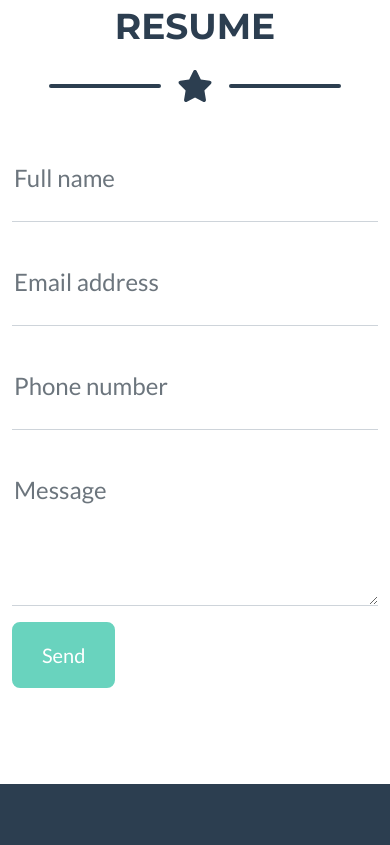
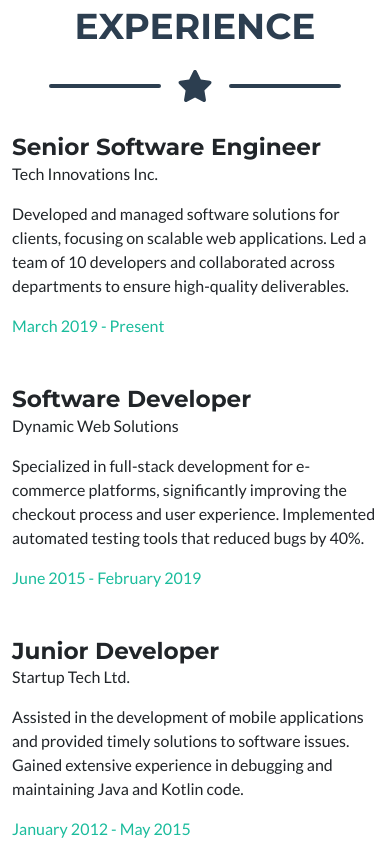
Before and after one commit to ParkerMillerBusiness/ParkerMillerBusiness.github.io, a plain HTML site: page index.html in a window 390 px wide. Shown: the part 3640-4485 px from the top of the page. Drawn offline with nearby package versions, Linux system fonts and the light colour scheme.

Commit message:
Update index.html

```diff
--- a/index.html
+++ b/index.html
@@ -27,7 +27,7 @@
                 </button>
                 <div class="collapse navbar-collapse" id="navbarResponsive">
                     <ul class="navbar-nav ms-auto">
-                        <li class="nav-item mx-0 mx-lg-1"><a class="nav-link py-3 px-0 px-lg-3 rounded" href="#portfolio">Portfolio</a></li>
+                        <li class="nav-item mx-0 mx-lg-1"><a class="nav-link py-3 px-0 px-lg-3 rounded" href="#portfolio">Projects</a></li>
                         <li class="nav-item mx-0 mx-lg-1"><a class="nav-link py-3 px-0 px-lg-3 rounded" href="#about">About</a></li>
                         <li class="nav-item mx-0 mx-lg-1"><a class="nav-link py-3 px-0 px-lg-3 rounded" href="#contact">Contact</a></li>
                     </ul>
@@ -140,73 +140,53 @@
                 </div>
             </div>
         </section>
-        <!-- Contact Section-->
-        <section class="page-section" id="contact">
+        <!-- Resume Section-->
+        <section class="page-section" id="resume">
             <div class="container">
-                <!-- Contact Section Heading-->
-                <h2 class="page-section-heading text-center text-uppercase text-secondary mb-0">Resume</h2>
+                <!-- Resume Section Heading-->
+                <h2 class="page-section-heading text-center text-uppercase text-secondary mb-0">Experience</h2>
                 <!-- Icon Divider-->
                 <div class="divider-custom">
                     <div class="divider-custom-line"></div>
                     <div class="divider-custom-icon"><i class="fas fa-star"></i></div>
                     <div class="divider-custom-line"></div>
                 </div>
-                <!-- Contact Section Form-->
+                <!-- Experience Section-->
                 <div class="row justify-content-center">
-                    <div class="col-lg-8 col-xl-7">
-                        <!-- * * * * * * * * * * * * * * *-->
-                        <!-- * * SB Forms Contact Form * *-->
-                        <!-- * * * * * * * * * * * * * * *-->
-                        <!-- This form is pre-integrated with SB Forms.-->
-                        <!-- To make this form functional, sign up at-->
-                        <!-- https://startbootstrap.com/solution/contact-forms-->
-                        <!-- to get an API token!-->
-                        <form id="contactForm" data-sb-form-api-token="API_TOKEN">
-                            <!-- Name input-->
-                            <div class="form-floating mb-3">
-                                <input class="form-control" id="name" type="text" placeholder="Enter your name..." data-sb-validations="required" />
-                                <label for="name">Full name</label>
-                                <div class="invalid-feedback" data-sb-feedback="name:required">A name is required.</div>
+                    <div class="col-lg-8 mx-auto">
+                        <!-- Experience List-->
+                        <div class="resume-item d-flex flex-column flex-md-row justify-content-between mb-5">
+                            <div class="resume-content">
+                                <h3 class="mb-0">Senior Software Engineer</h3>
+                                <div class="subheading mb-3">Tech Innovations Inc.</div>
+                                <p>Developed and managed software solutions for clients, focusing on scalable web applications. Led a team of 10 developers and collaborated across departments to ensure high-quality deliverables.</p>
                             </div>
-                            <!-- Email address input-->
-                            <div class="form-floating mb-3">
-                                <input class="form-control" id="email" type="email" placeholder="name@example.com" data-sb-validations="required,email" />
-                                <label for="email">Email address</label>
-                                <div class="invalid-feedback" data-sb-feedback="email:required">An email is required.</div>
-                                <div class="invalid-feedback" data-sb-feedback="email:email">Email is not valid.</div>
+                            <div class="resume-date text-md-right">
+                                <span class="text-primary">March 2019 - Present</span>
                             </div>
-                            <!-- Phone number input-->
-                            <div class="form-floating mb-3">
-                                <input class="form-control" id="phone" type="tel" placeholder="(123) 456-7890" data-sb-validations="required" />
-                                <label for="phone">Phone number</label>
-                                <div class="invalid-feedback" data-sb-feedback="phone:required">A phone number is required.</div>
+                        </div>
+
+                        <div class="resume-item d-flex flex-column flex-md-row justify-content-between mb-5">
+                            <div class="resume-content">
+                                <h3 class="mb-0">Software Developer</h3>
+                                <div class="subheading mb-3">Dynamic Web Solutions</div>
+                                <p>Specialized in full-stack development for e-commerce platforms, significantly improving the checkout process and user experience. Implemented automated testing tools that reduced bugs by 40%.</p>
                             </div>
-                            <!-- Message input-->
-                            <div class="form-floating mb-3">
-                                <textarea class="form-control" id="message" type="text" placeholder="Enter your message here..." style="height: 10rem" data-sb-validations="required"></textarea>
-                                <label for="message">Message</label>
-                                <div class="invalid-feedback" data-sb-feedback="message:required">A message is required.</div>
+                            <div class="resume-date text-md-right">
+                                <span class="text-primary">June 2015 - February 2019</span>
                             </div>
-                            <!-- Submit success message-->
-                            <!---->
-                            <!-- This is what your users will see when the form-->
-                            <!-- has successfully submitted-->
-                            <div class="d-none" id="submitSuccessMessage">
-                                <div class="text-center mb-3">
-                                    <div class="fw-bolder">Form submission successful!</div>
-                                    To activate this form, sign up at
-                                    <br />
-                                    <a href="https://startbootstrap.com/solution/contact-forms">https://startbootstrap.com/solution/contact-forms</a>
-                                </div>
+                        </div>
+
+                        <div class="resume-item d-flex flex-column flex-md-row justify-content-between mb-5">
+                            <div class="resume-content">
+                                <h3 class="mb-0">Junior Developer</h3>
+                                <div class="subheading mb-3">Startup Tech Ltd.</div>
+                                <p>Assisted in the development of mobile applications and provided timely solutions to software issues. Gained extensive experience in debugging and maintaining Java and Kotlin code.</p>
                             </div>
-                            <!-- Submit error message-->
-                            <!---->
-                            <!-- This is what your users will see when there is-->
-                            <!-- an error submitting the form-->
-                            <div class="d-none" id="submitErrorMessage"><div class="text-center text-danger mb-3">Error sending message!</div></div>
-                            <!-- Submit Button-->
-                            <button class="btn btn-primary btn-xl disabled" id="submitButton" type="submit">Send</button>
-                        </form>
+                            <div class="resume-date text-md-right">
+                                <span class="text-primary">January 2012 - May 2015</span>
+                            </div>
+                        </div>
                     </div>
                 </div>
             </div>
```
